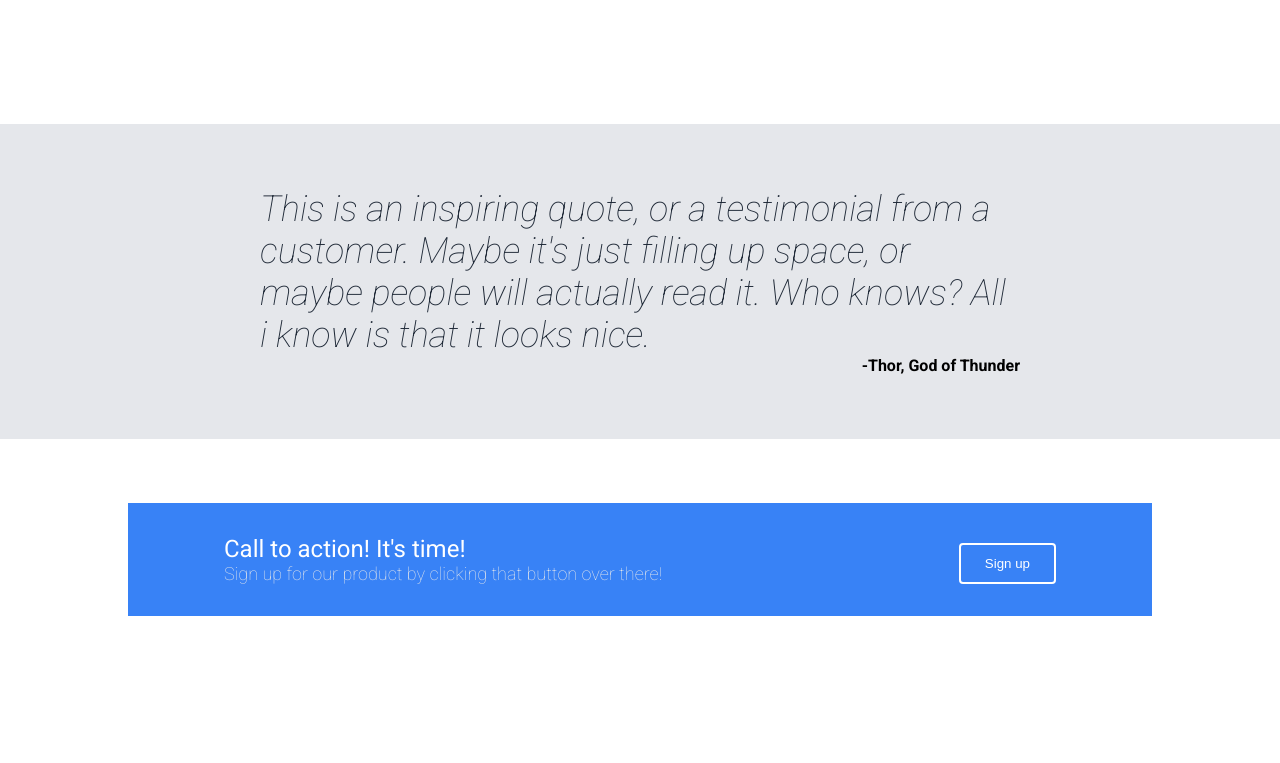
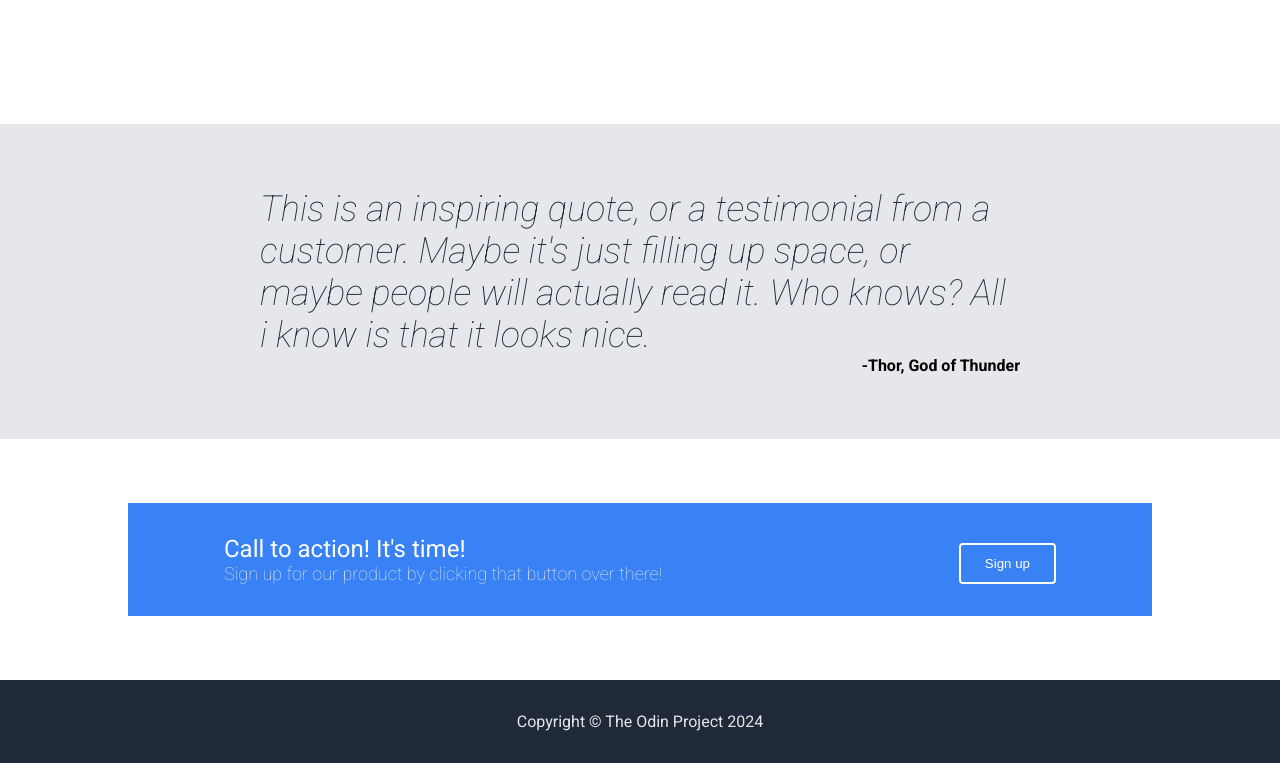
Before and after one commit to endribaku/landing-page, a plain HTML site: page index.html in a window 1280 px wide. Shown: the part 668-1431 px from the top of the page. Before the commit the page ends 1348 px from the top, so only its background shows below. Drawn offline with Linux system fonts and the light colour scheme.

Commit message:
feat: Add fully styled footer to the landing page

```diff
--- a/index.html
+++ b/index.html
@@ -73,5 +73,8 @@
                 </div>
             </div>
        </div>
+       <div class="footer">
+            <div class="footer-text">Copyright &copy; The Odin Project 2024</div>
+       </div>
     </body>
 </html>
--- a/styles.css
+++ b/styles.css
@@ -140,3 +140,10 @@ button {
     padding: 0px 24px;
     align-items: start;
 }
+
+.footer {
+    background: #1F2937;
+    color: #E5E7EB;
+    text-align: center;
+    padding: 32px 0px;
+}
```
